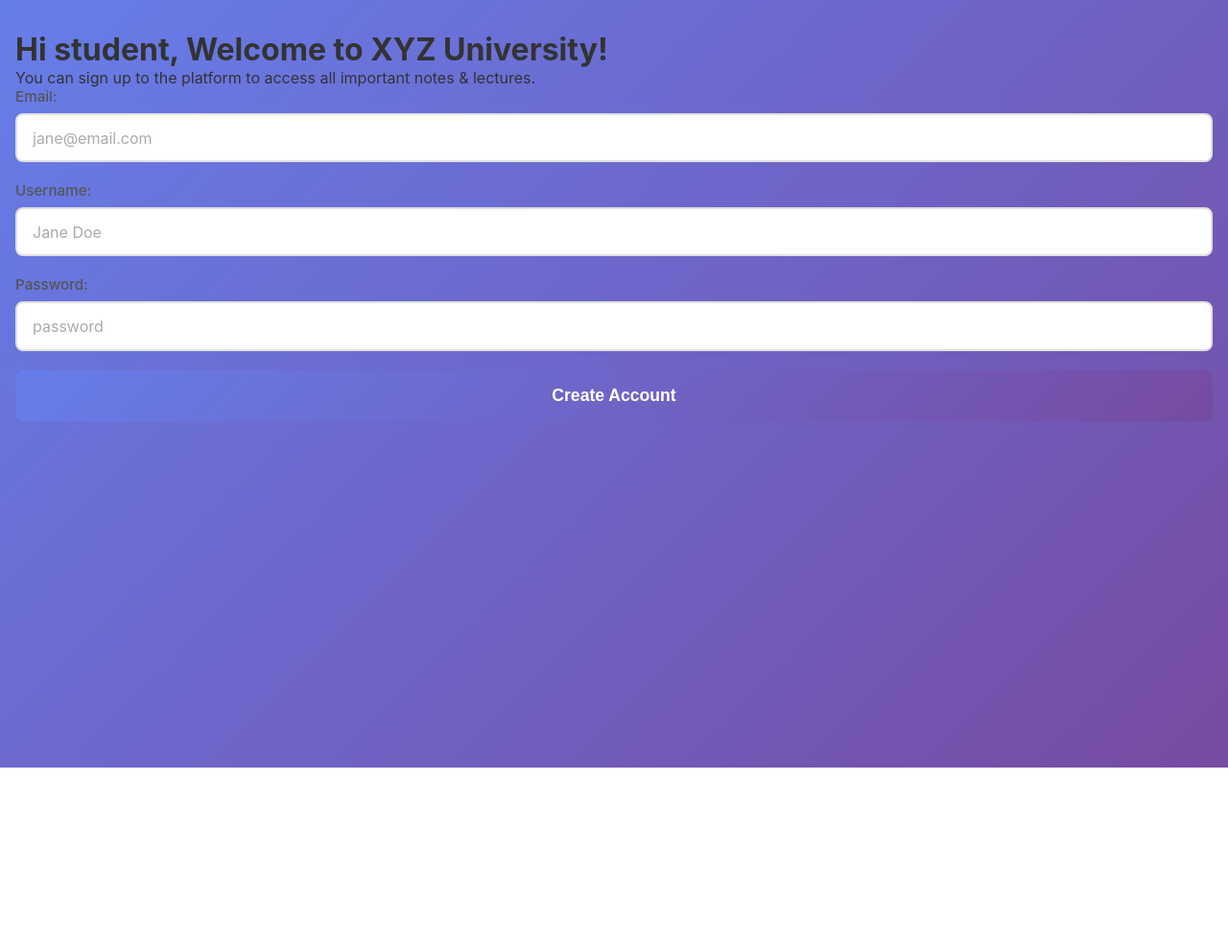
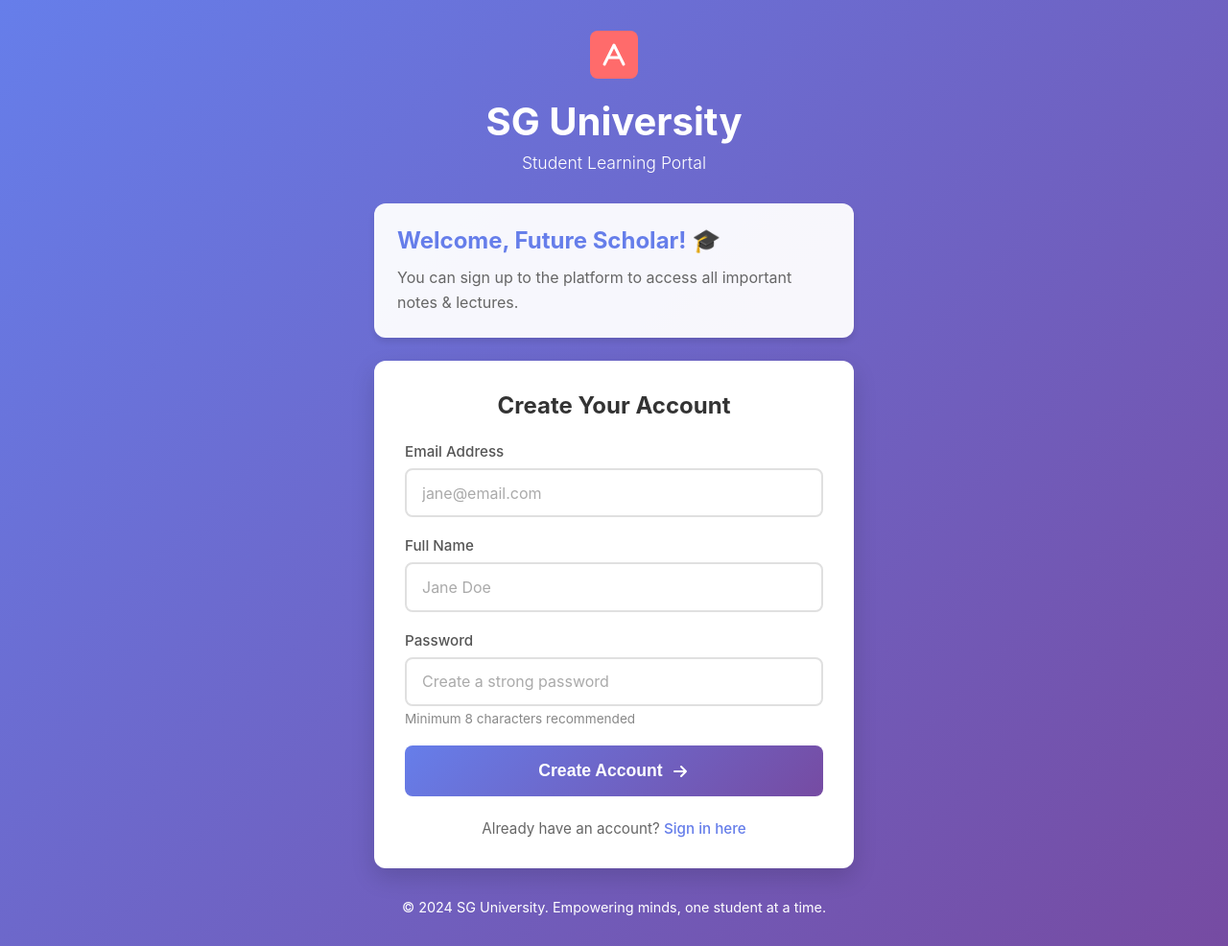
Before and after one commit to Avi-gp/Docker_Practice, a website: page SG_APP/public/index.html in a window 1280 px wide. Shown: the whole page at 96% size. Before the commit the page ends 800 px from the top, so only its background shows below. Drawn offline with Linux system fonts and the light colour scheme.

Commit message:
changes in UI and created docker volume

```diff
--- a/SG_APP/docker_compose.yaml
+++ b/SG_APP/docker_compose.yaml
@@ -10,6 +10,9 @@ services:
     environment:
       MONGO_INITDB_ROOT_USERNAME: admin
       MONGO_INITDB_ROOT_PASSWORD: surya4
+
+    volumes:
+      - /d/Docker/Docker_Practice/SG_APP/mongo_data:/data/db
 
   # Mongo-Express Service
   mongo-express:
--- a/SG_APP/public/index.html
+++ b/SG_APP/public/index.html
@@ -4,29 +4,59 @@
     <meta charset="UTF-8">
     <meta name="viewport" content="width=device-width, initial-scale=1.0">
     <link rel="stylesheet" href="./style.css" type="text/css" />
-    <title>Home Page</title>
+    <title>Home Page - SG University</title>
 </head>
 <body>
-    <h1>Hi student, Welcome to XYZ University!</h1>
-    <p>You can sign up to the platform to access all important notes & lectures.</p>
-
-    <form action="/addUser" method="POST" target="_blank" id="signupForm">
-        <div class="field">
-            <label for="email">Email: </label>
-            <input type="text" placeholder="jane@email.com" name="email">
-        </div>
-        <div class="field">
-        <label for="username">Username: </label>
-            <input type="text" placeholder="Jane Doe" name="username">
-        </div>
-        <div class="field">
-            <label for="password">Password: </label>
-            <input type="password" placeholder="password" name="password">
+    <div class="container">
+        <div class="header">
+            <div class="logo">
+                <svg width="50" height="50" viewBox="0 0 50 50" fill="none" xmlns="http://www.w3.org/2000/svg">
+                    <rect width="50" height="50" rx="8" fill="#FF6B6B"/>
+                    <path d="M15 35L25 15L35 35M18.5 28H31.5" stroke="white" stroke-width="3" stroke-linecap="round" stroke-linejoin="round"/>
+                </svg>
+            </div>
+            <h1>SG University</h1>
+            <p class="subtitle">Student Learning Portal</p>
         </div>
 
-        <button id="formBtn">Create Account</button>
+        <div class="welcome-card">
+            <h2>Welcome, Future Scholar! 🎓</h2>
+            <p>You can sign up to the platform to access all important notes & lectures.</p>
+        </div>
 
-    </form>
+        <div class="form-card">
+            <h3>Create Your Account</h3>
+            <form action="/addUser" method="POST" id="signupForm">
+                <div class="field">
+                    <label for="email">Email Address</label>
+                    <input type="email" id="email" placeholder="jane@email.com" name="email" required>
+                </div>
+
+                <div class="field">
+                    <label for="username">Full Name</label>
+                    <input type="text" id="username" placeholder="Jane Doe" name="username" required>
+                </div>
+
+                <div class="field">
+                    <label for="password">Password</label>
+                    <input type="password" id="password" placeholder="Create a strong password" name="password" required>
+                    <span class="hint">Minimum 8 characters recommended</span>
+                </div>
+
+                <button type="submit" id="formBtn">
+                    <span>Create Account</span>
+                    <svg width="20" height="20" viewBox="0 0 20 20" fill="none" xmlns="http://www.w3.org/2000/svg">
+                        <path d="M4 10H16M16 10L11 5M16 10L11 15" stroke="currentColor" stroke-width="2" stroke-linecap="round" stroke-linejoin="round"/>
+                    </svg>
+                </button>
+            </form>
+
+            <p class="footer-text">Already have an account? <a href="#">Sign in here</a></p>
+        </div>
+
+        <footer>
+            <p>&copy; 2024 SG University. Empowering minds, one student at a time.</p>
+        </footer>
+    </div>
 </body>
-
 </html>
```
Also changed, not shown: SG_APP/public/success.html (+1 -1 lines), 1 other file.
